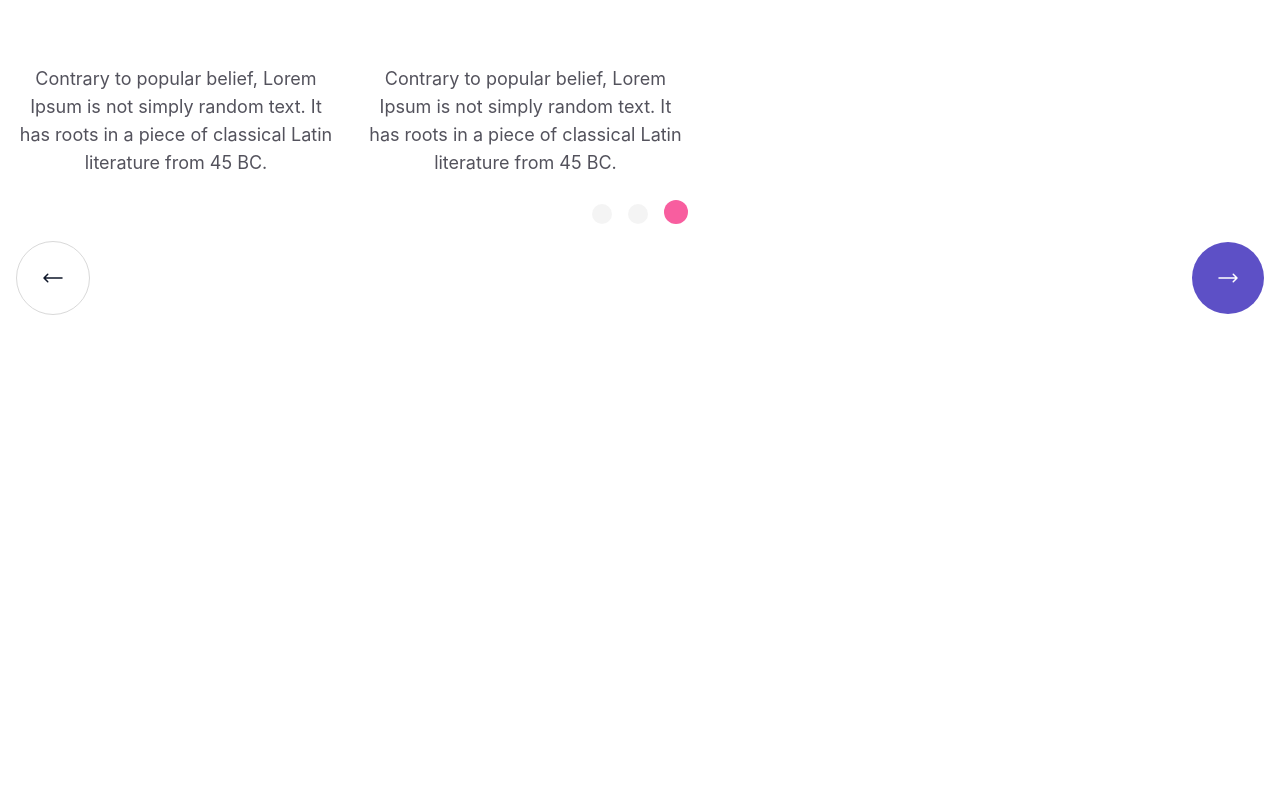
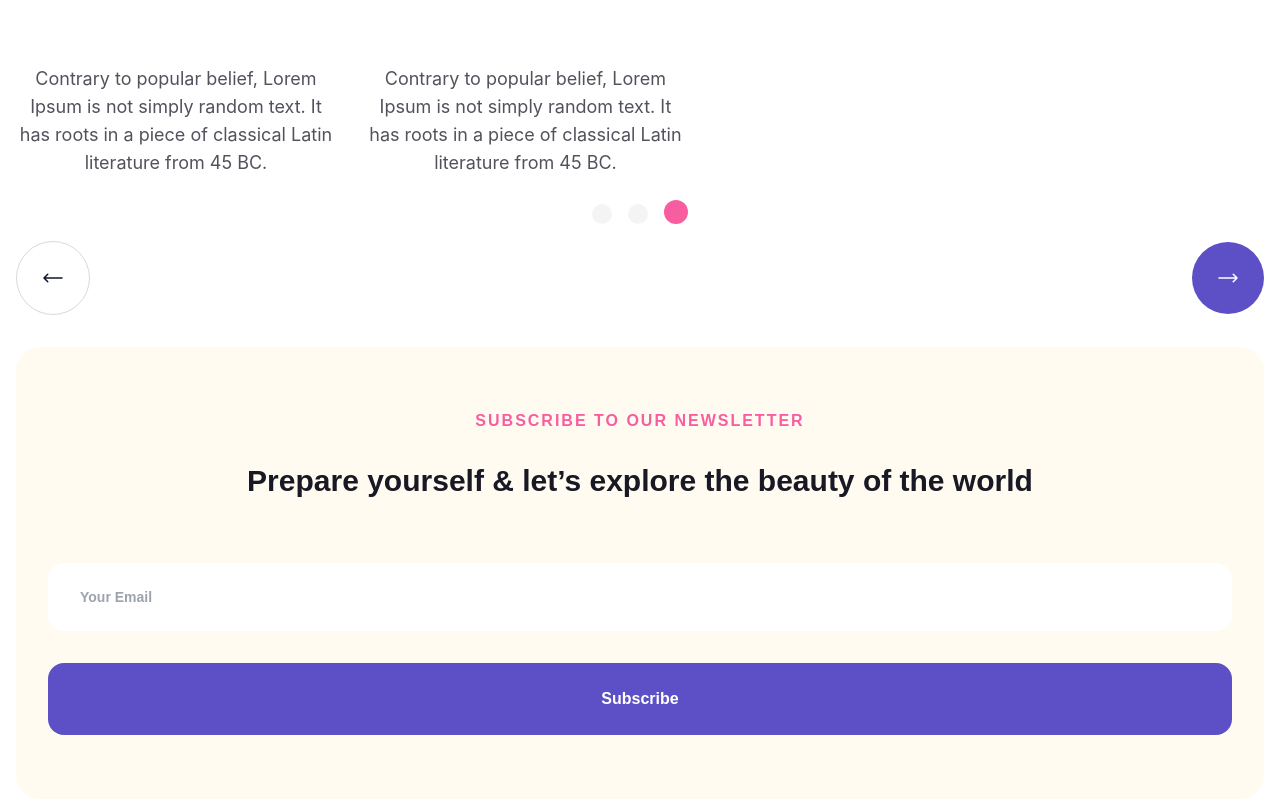
Before and after one commit to ervanervan/travlog, a React (Vite) app: page / in a window 1280 px wide. Shown: the part 8007-8806 px from the top of the page. Before the commit the page ends 8354 px from the top, so only its background shows below. Built offline with nearby package versions, Linux system fonts and the light colour scheme.

Commit message:
Finished creating subscribe section travlog

```diff
--- /dev/null
+++ b/src/components/Subscribe.jsx
@@ -0,0 +1,33 @@
+import React from "react";
+import Button from "./Button";
+
+const Subscribe = () => {
+  return (
+    <section className="container mx-auto">
+      <div className="px-4">
+        <div className="bg-bgOrange8 px-8 py-16 rounded-3xl">
+          <div className="text-center">
+            <h3 className="font-bold text-textSecondary text-base leading-5 uppercase tracking-[2px] mb-8">
+              subscribe to our newsletter
+            </h3>
+            <h2 className="text-textBlack font-bold text-3xl mb-16">
+              Prepare yourself & let’s explore the beauty of the world
+            </h2>
+          </div>
+          <div className="flex flex-col gap-8">
+            <input
+              type="text"
+              placeholder="Your Email"
+              className="px-8 py-6 rounded-2xl font-bold text-sm"
+            />
+            <button className="px-8 py-6 rounded-2xl font-bold text-base bg-bgPrimary text-textWhite">
+              Subscribe
+            </button>
+          </div>
+        </div>
+      </div>
+    </section>
+  );
+};
+
+export default Subscribe;
--- a/src/pages/HomePage.jsx
+++ b/src/pages/HomePage.jsx
@@ -6,6 +6,7 @@ import Destination from "../components/Destination";
 import TravelPoint from "../components/TravelPoint";
 import Features from "../components/Features";
 import Testimonial from "../components/Testimonial";
+import Subscribe from "../components/Subscribe";
 
 const HomePage = () => {
   return (
@@ -17,6 +18,7 @@ const HomePage = () => {
       <TravelPoint />
       <Features />
       <Testimonial />
+      <Subscribe />
     </>
   );
 };
```
